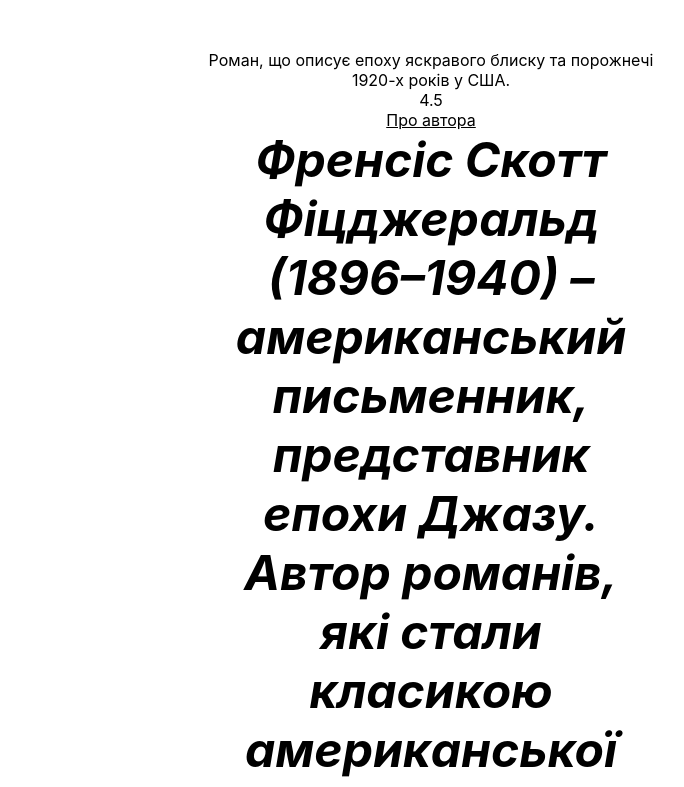
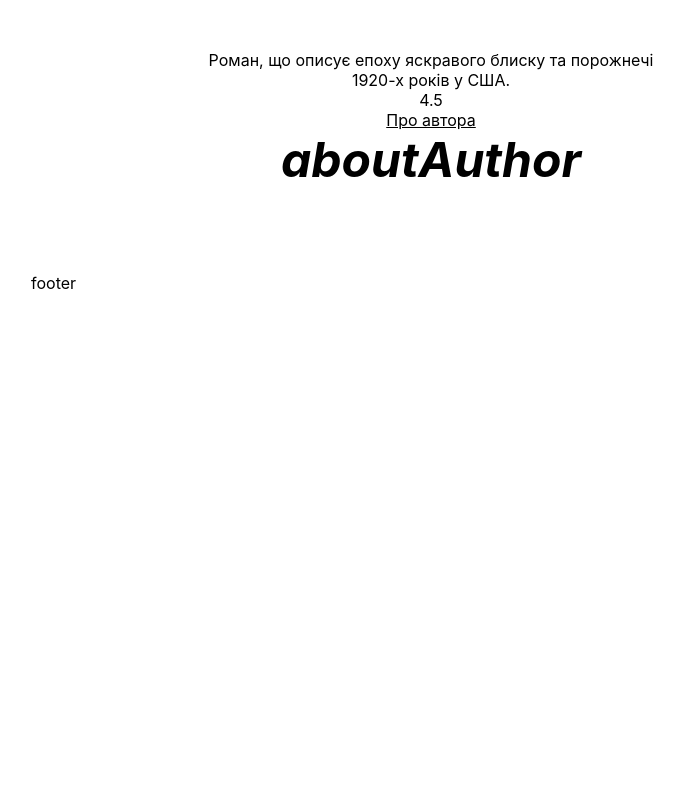
Before and after one commit to IrynaSokolova-Quanandrya/FE_1y_7_react, a React (Create React App) app: page /books/1/author in a window 1280 px wide. Shown: the part 620-1407 px from the top of the page, without its empty margins (209-893 px from the left). After the commit the page ends 913 px from the top, so only its background shows below. Built offline with nearby package versions, Linux system fonts and the light colour scheme; data requests are answered from the project's data file.

Commit message:
add plan

```diff
--- a/src/components/Author.jsx
+++ b/src/components/Author.jsx
@@ -1,6 +1,5 @@
-import { useOutletContext } from "react-router-dom";
+
 
 export const Author = () => {
-   const aboutAuthor =  useOutletContext();
-    return <h1>{aboutAuthor}</h1>
+    return <h1>aboutAuthor</h1>
 }
--- a/src/pages/Book.jsx
+++ b/src/pages/Book.jsx
@@ -1,4 +1,4 @@
-import { useParams, useLoaderData, Outlet, Link, useNavigation} from "react-router-dom"
+import { useParams, useLoaderData, Outlet, Link, useLocation} from "react-router-dom"
 
 export function Book() {
 const {bookId} = useParams();
@@ -12,7 +12,7 @@ const {image, title, author, aboutAuthor, description, rating} = useLoaderData()
             <p>{rating}</p>
 
             <Link to={`/books/${bookId}/author`}> Про автора</Link>
-            <Outlet context={aboutAuthor}/>
+            <Outlet/>
         </div>
     )
 }
--- a/src/pages/BookList.jsx
+++ b/src/pages/BookList.jsx
@@ -1,6 +1,6 @@
 import { useLoaderData, useNavigate, NavLink, useSearchParams} from "react-router-dom";
 
-export function BookList() {
+export  function BookList() {
     const books = useLoaderData();
     const goBack = useNavigate();
 
@@ -13,6 +13,7 @@ export function BookList() {
         const nextParams = title !== "" ? { title} : {};
         setSearchParams(nextParams)
     }
+
     return (
         <div>
             <input type="text" value={searchParam} onChange={(e)=>updateQueryString(e.target.value)} />
--- a/src/router.jsx
+++ b/src/router.jsx
@@ -6,6 +6,8 @@ import { Home } from "pages/Home";
 import { NotFound } from "pages/NotFound";
 import { createBrowserRouter } from "react-router-dom";
 import { fetchBooks, fetchBooksById } from "service/fetchBooks";
+
+
 
 /**
  * передача другу посилання на конкретну книгу
```
Also changed, not shown: src/components/App.jsx (+6 -4 lines).
